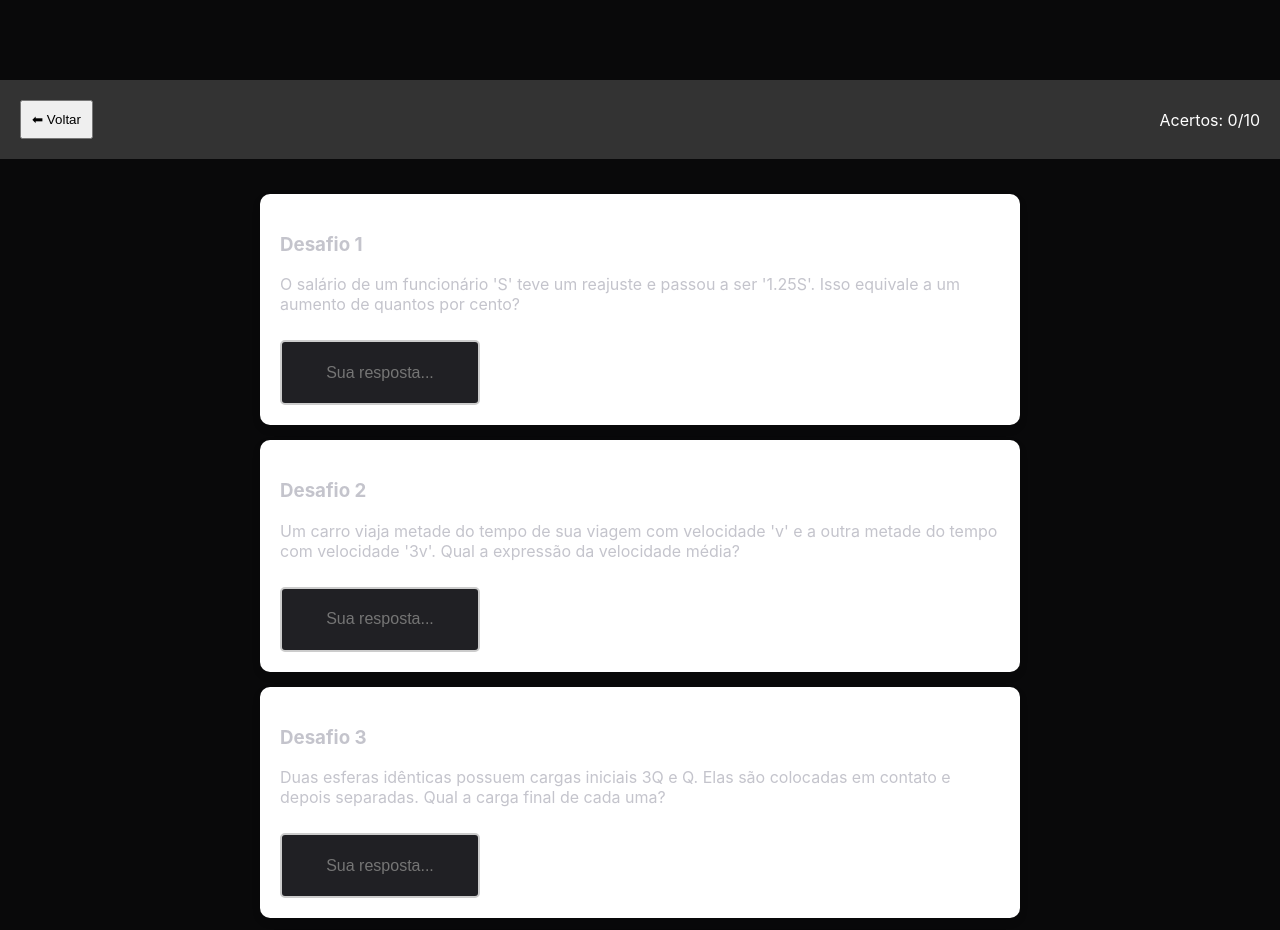
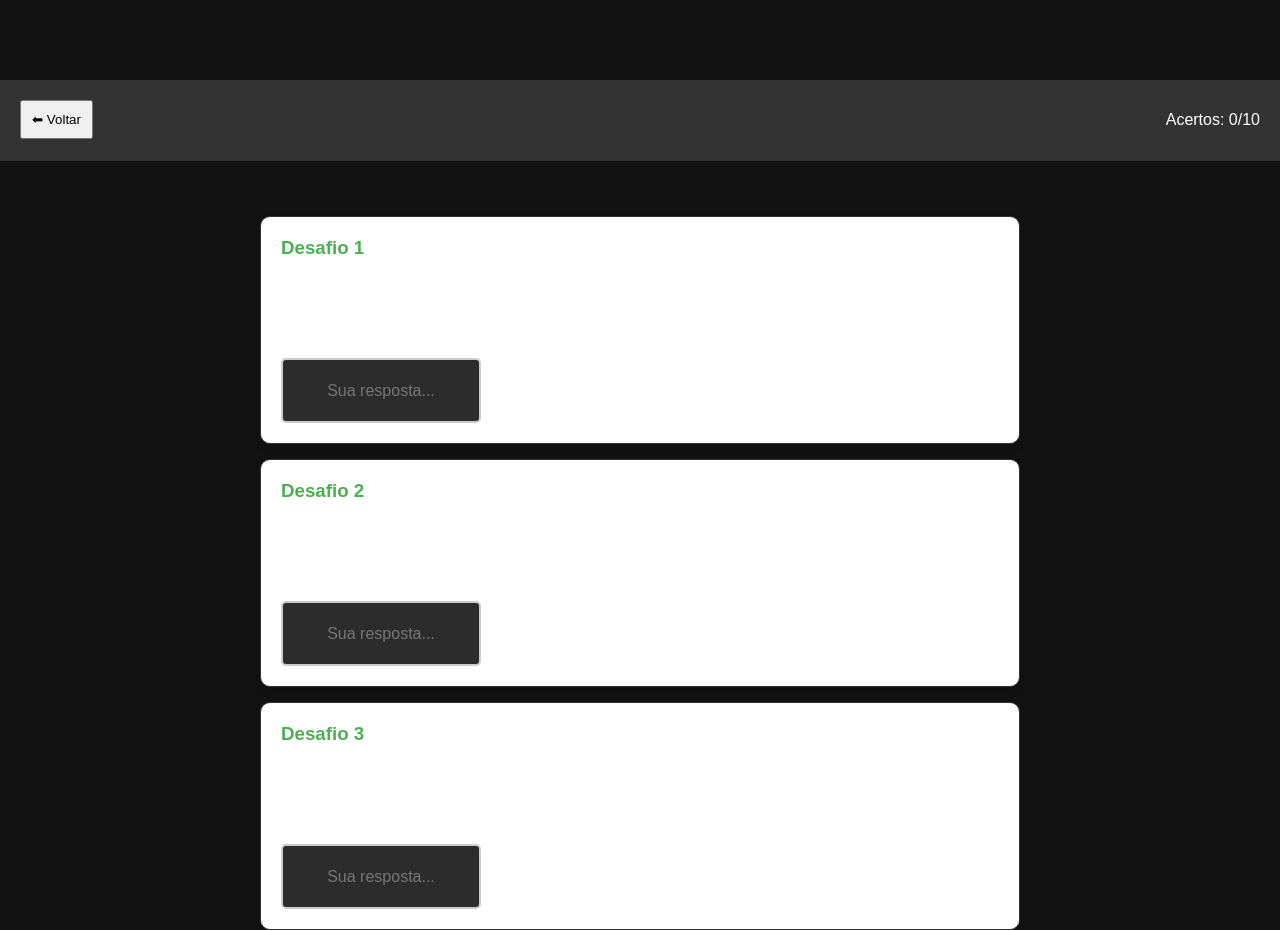
Before and after one commit to pietro9610/Matem-tica-completa-, a plain HTML site: page exercicios.html in a window 1280 px wide. Shown: the top 930 px of the page. Drawn offline with Linux system fonts and the light colour scheme.

Commit message:
Update style.css

```diff
--- a/css/style.css
+++ b/css/style.css
@@ -147,3 +147,59 @@
 .oculto {
     display: none !important;
 }
+
+/* Estilo para a página de exercícios (Modo Dark) */
+body {
+    background-color: #121212; /* Fundo bem escuro */
+    color: #e0e0e0; /* Texto claro, mas não branco puro */
+    font-family: sans-serif;
+}
+
+.card-exercicio {
+    background-color: #1e1e1e; /* Card um pouco mais claro que o fundo */
+    border: 1px solid #333;
+    border-radius: 12px;
+    padding: 20px;
+    margin-bottom: 20px;
+    box-shadow: 0 4px 10px rgba(0,0,0,0.3);
+}
+
+.card-exercicio h3 {
+    color: #4caf50; /* Título em verde para dar destaque */
+    margin-top: 0;
+}
+
+.card-exercicio p {
+    font-size: 1.1rem;
+    line-height: 1.5;
+    color: #ffffff; /* Texto da pergunta em branco total para ler bem */
+}
+
+.input-resposta {
+    background-color: #2c2c2c; /* Fundo do campo de digitar */
+    border: 2px solid #444;
+    border-radius: 8px;
+    color: #00ff88; /* O que o aluno digita fica em verde neon */
+    padding: 12px;
+    width: 100%;
+    max-width: 300px;
+    font-size: 18px;
+    margin-top: 10px;
+    outline: none;
+}
+
+.input-resposta::placeholder {
+    color: #777; /* "Sua resposta..." fica cinza escuro */
+}
+
+/* Quando o aluno clica no campo */
+.input-resposta:focus {
+    border-color: #4caf50;
+}
+
+.header {
+    background-color: #1a1a1a;
+    border-bottom: 2px solid #333;
+    padding: 15px;
+    margin-bottom: 20px;
+}
```
